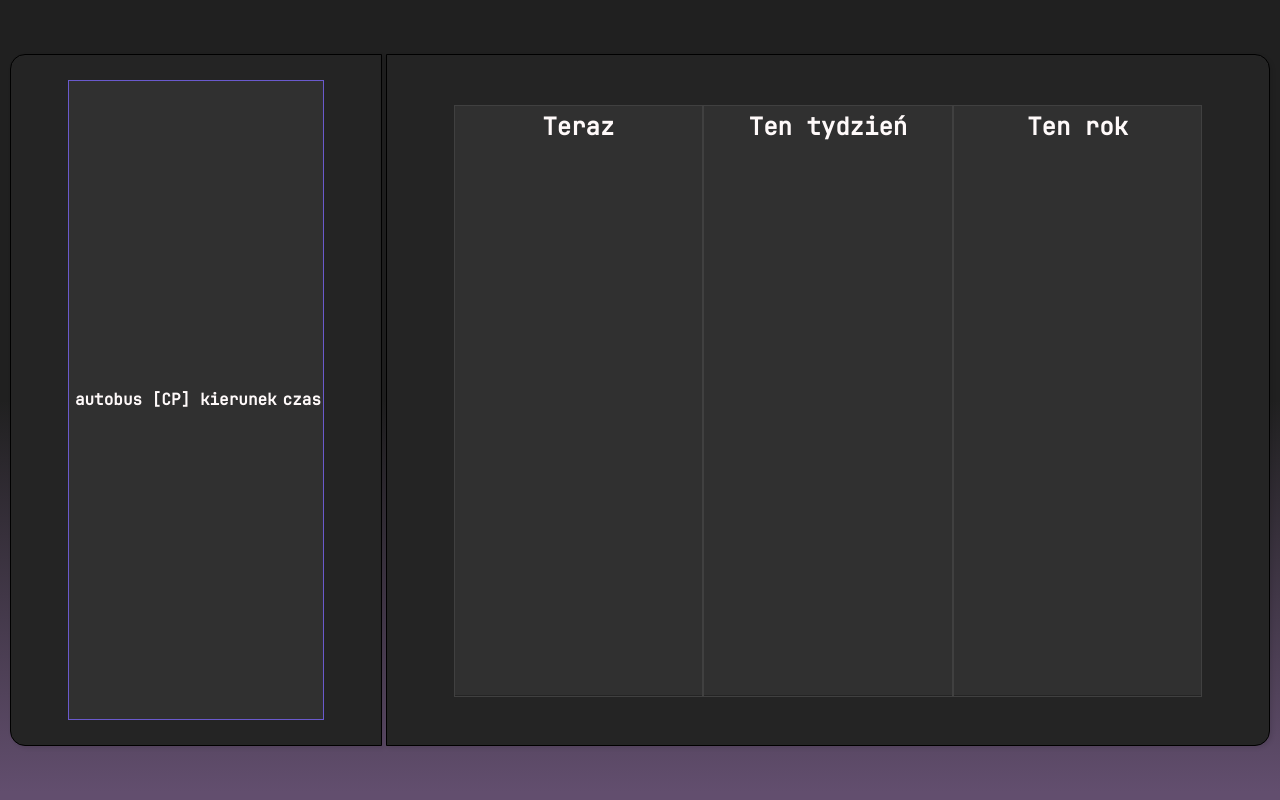
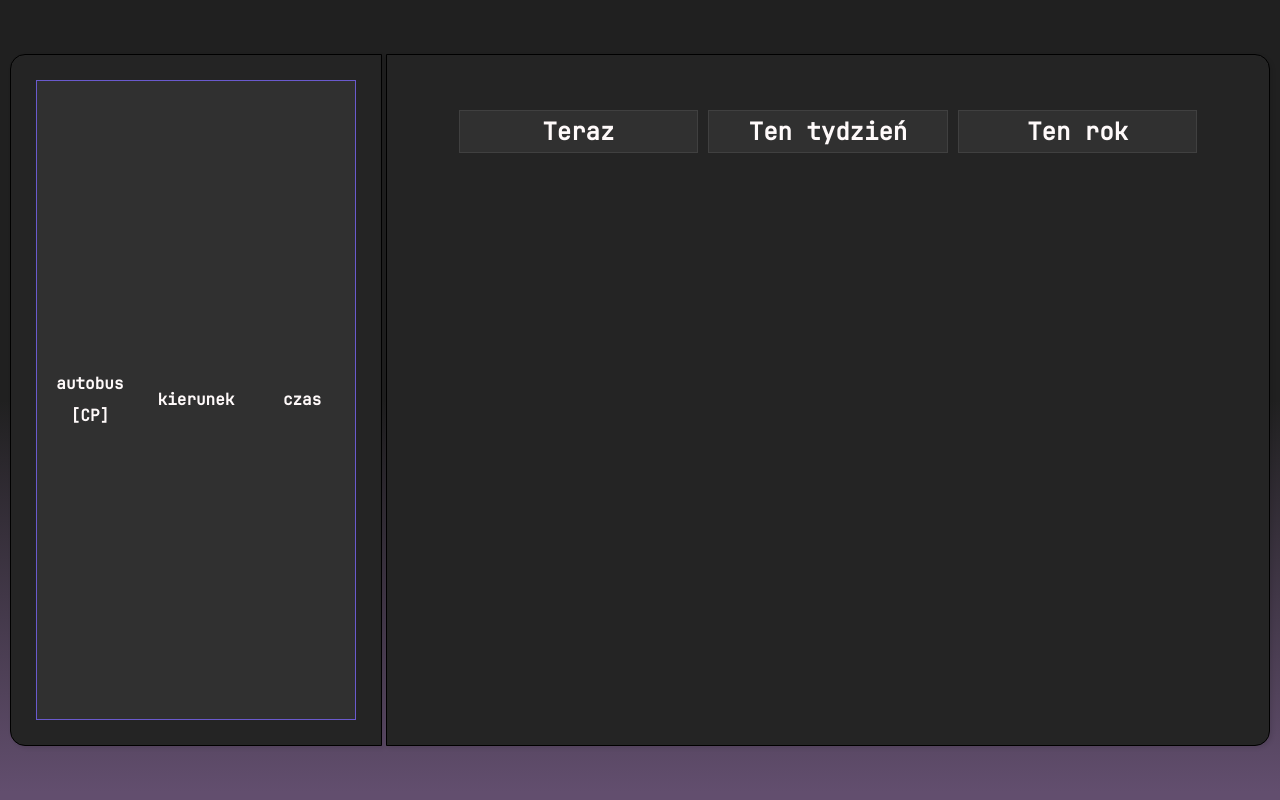
Before and after one commit to Wartuu/sxt-reborn, a Node server app: page / in a window 1280 px wide. Run offline with Node 20, Linux system fonts and the light colour scheme; lists and menus that the app fills with data are empty.

Commit message:
fixed css scaling issues

```diff
--- a/index.js
+++ b/index.js
@@ -122,7 +122,6 @@ async function updateGZM() {
             return timeA - timeB;
         })
 
-        departures = departures.slice(0, 15);
 
         departures.forEach(departure => {
             newGzm += `<tr> <td>${departure.line}</td> <td>${departure.destination}</td> <td>${departure.time}</td></tr>`
@@ -163,6 +162,8 @@ async function requestGZM(url) {
 
 function timeToInt(strTime) {
     if(strTime === undefined) return;
+    if(strTime === ">>>") return 0;
+
     if(strTime.includes("min")) {
         return parseInt(strTime.split(" ")[0]);
     } else {
--- a/public/style.css
+++ b/public/style.css
@@ -1,7 +1,6 @@
 * {
     margin: 0;
     padding: 0;
-
     color: snow;
     font-family: 'JetBrains Mono', monospace;
 }
@@ -11,7 +10,6 @@
     src: url('/JetBrainsMono-Regular.woff2') format('woff2');
     font-weight: normal;
     font-style: normal;
-
     font-family: 'JetBrains Mono', monospace;
 }
 
@@ -19,7 +17,6 @@ h1 {
     margin: auto;
     padding: 5px;
 }
-
 
 body {
     background: linear-gradient(to top, #624e6e 1%, #202020 50%);
@@ -52,12 +49,16 @@ body {
     border-top-right-radius: 0px;
     border-bottom-right-radius: 0px;
     width: 25%;
+    overflow-y: auto;
 }
 
 .zsl-block {
     border-top-left-radius: 0px;
     border-bottom-left-radius: 0px;
     width: 65%;
+    display: flex;
+    flex-direction: column;
+    overflow-y: auto;
 }
 
 .full-height {
@@ -66,13 +67,18 @@ body {
 
 table {
     background-color: #303030;
-    width: 80%;
+    width: 100%;
+    max-width: 100%;
     color: snow;
     border: 1px solid #6a5acd;
     text-align: center;
     font-size: 16px;
+    border-collapse: collapse;
+    table-layout: fixed;
+}
 
-    border-collapse: collapse;
+th, td {
+    word-wrap: break-word;
 }
 
 tr {
@@ -113,7 +119,6 @@ tr:hover td:nth-child(even) {
     float: right;
 }
 
-
 @media screen and (max-width: 1000px) {
     table {
         font-size: 14px;
@@ -121,7 +126,6 @@ tr:hover td:nth-child(even) {
         height: 100%;
     }
 }
-
 
 @media screen and (max-width: 780px) {
     table {
@@ -151,7 +155,6 @@ tr:hover td:nth-child(even) {
         width: 80%;
         height: 75vh;
         padding: 25px;
-
         border-radius: 15px;
     }
 }
@@ -159,22 +162,17 @@ tr:hover td:nth-child(even) {
 .zsl-calculation {
     margin: 25px;
     width: 90%;
-    height: 100%;
-    color: snow;
-    background-color: #303030;
-
+    flex-shrink: 0;
     display: flex;
     flex-direction: row;
 }
 
 .calc-block {
-    flex: 1 1 0;
-    width: 0;
-
-    height: 100%;
-
+    flex: 1;
+    margin: 5px;
     border: 1px solid #404040;
     text-align: center;
+    background-color: #303030;
 }
 
 .calc-block h2 {
```
Also changed, not shown: views/index.ejs (+1 -10 lines).
